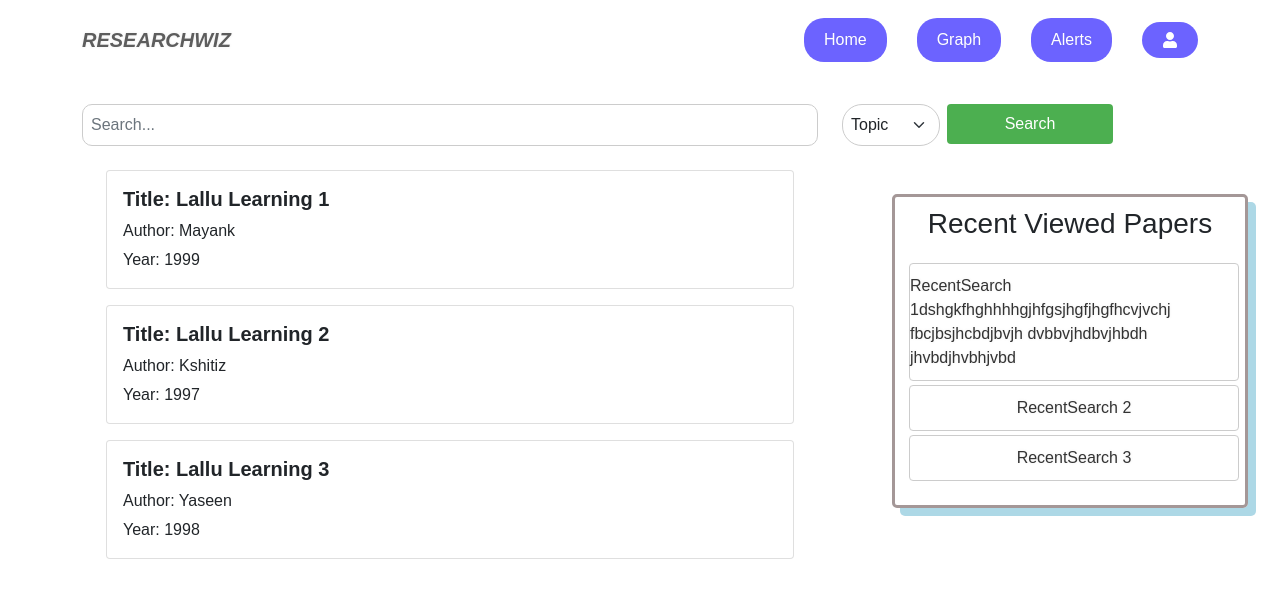
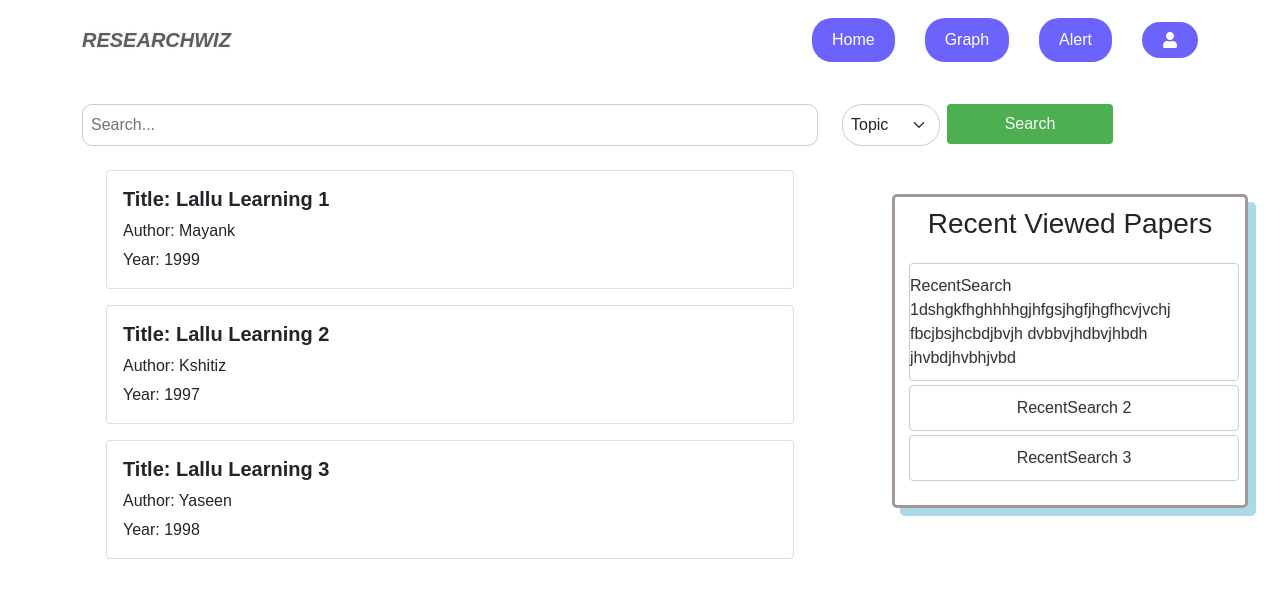
Before and after one commit to MrY-dev/researchWiz, a React (Create React App) app in the folder client/: page /search in a window 1280 px wide. Shown: the top 598 px of the page. Built offline with nearby package versions, Linux system fonts and the light colour scheme.

Commit message:
Fix merge conflict

```diff
--- a/client/src/Components/InnerNavbar.jsx
+++ b/client/src/Components/InnerNavbar.jsx
@@ -17,7 +17,7 @@ export default function InnerNavbar() {
             <li>Graph</li>
           </Link>
           <Link to="#">
-            <li>Alerts</li>
+            <li>Alert</li>
           </Link>
           <Link to="#">
             {/* Replace the "Profile" text with the User icon */}
```
